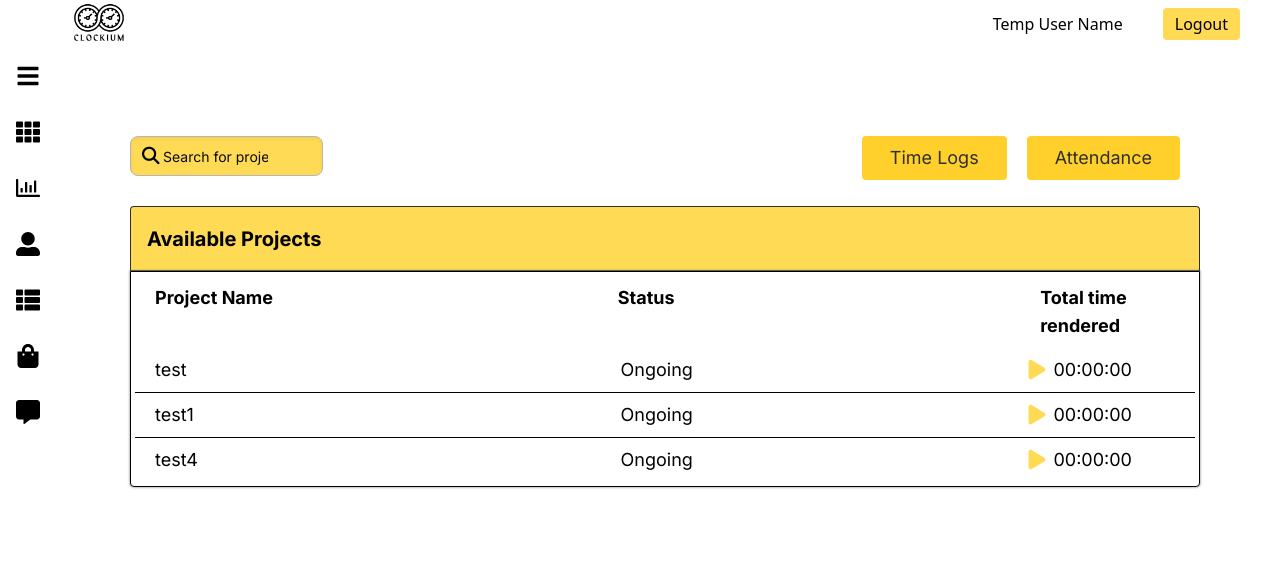
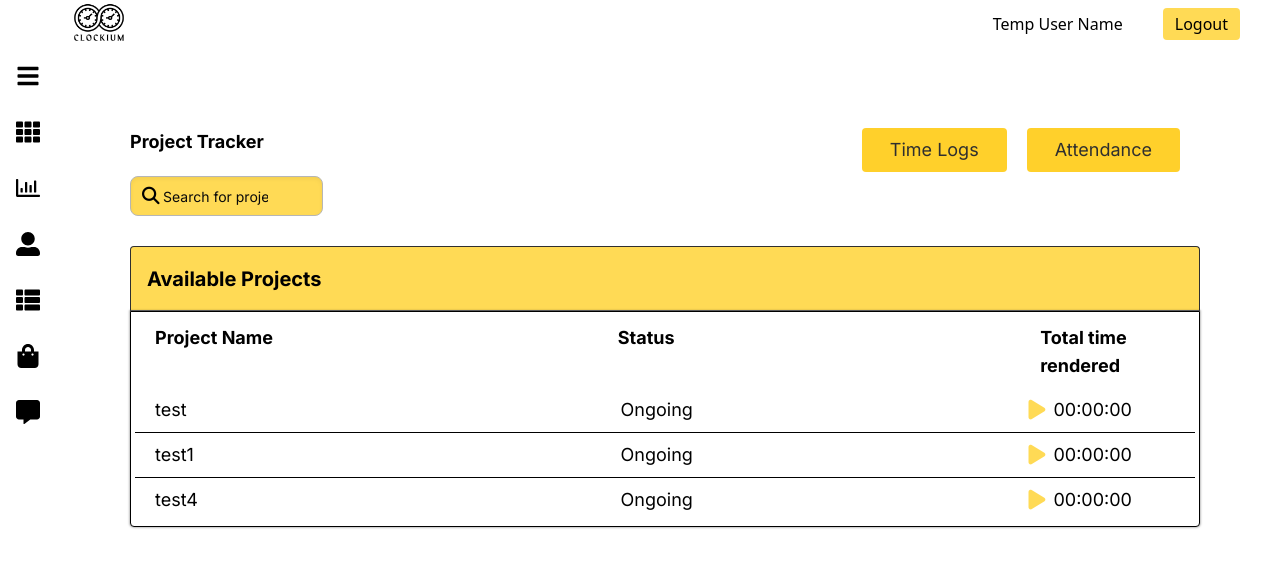
Before and after one commit to prince-bojji/hacktiv, a React (Vite) app in the folder hacktiv/: page /TimeTracker in a window 1280 px wide. Both pictures are taken after a click on the button "Project Tracker". Shown: the top 568 px of the page. Built offline with nearby package versions, Linux system fonts and the light colour scheme.

Commit message:
made some adjustments in ProjectTracker

```diff
--- a/hacktiv/src/components/ProjectTracker.jsx
+++ b/hacktiv/src/components/ProjectTracker.jsx
@@ -28,8 +28,9 @@ function ProjectTracker() {
                         className="bg-accent px-7 py-2 rounded p-5 text-secondary-a [320px]:text-md lg:text-lg xl:font-normal mb-4 float-right mr-5"
                         onClick={onTimeLogs}>Time Logs
                     </button>
+                    <p className="text-lg font-bold">Project Tracker</p>
                     <div className="w-full">
-                        <div className="mt-2 text-xl flex justify-between w-[20%] h-[40px]">
+                        <div className="mt-5 text-xl flex justify-between w-[20%] h-[40px]">
                             <div className="flex items-center relative">
                                 <i className="fa-solid fa-magnifying-glass absolute ml-3 fa-sm"></i>
                                 <input type="search" name="search" className="pl-8 bg-accent-a rounded-lg placeholder-secondary border-tertiary-b border border-solid shadow-inner text-sm h-full w-[68%] md:w-[80%] xl:w-[90%] pr-10"
```
